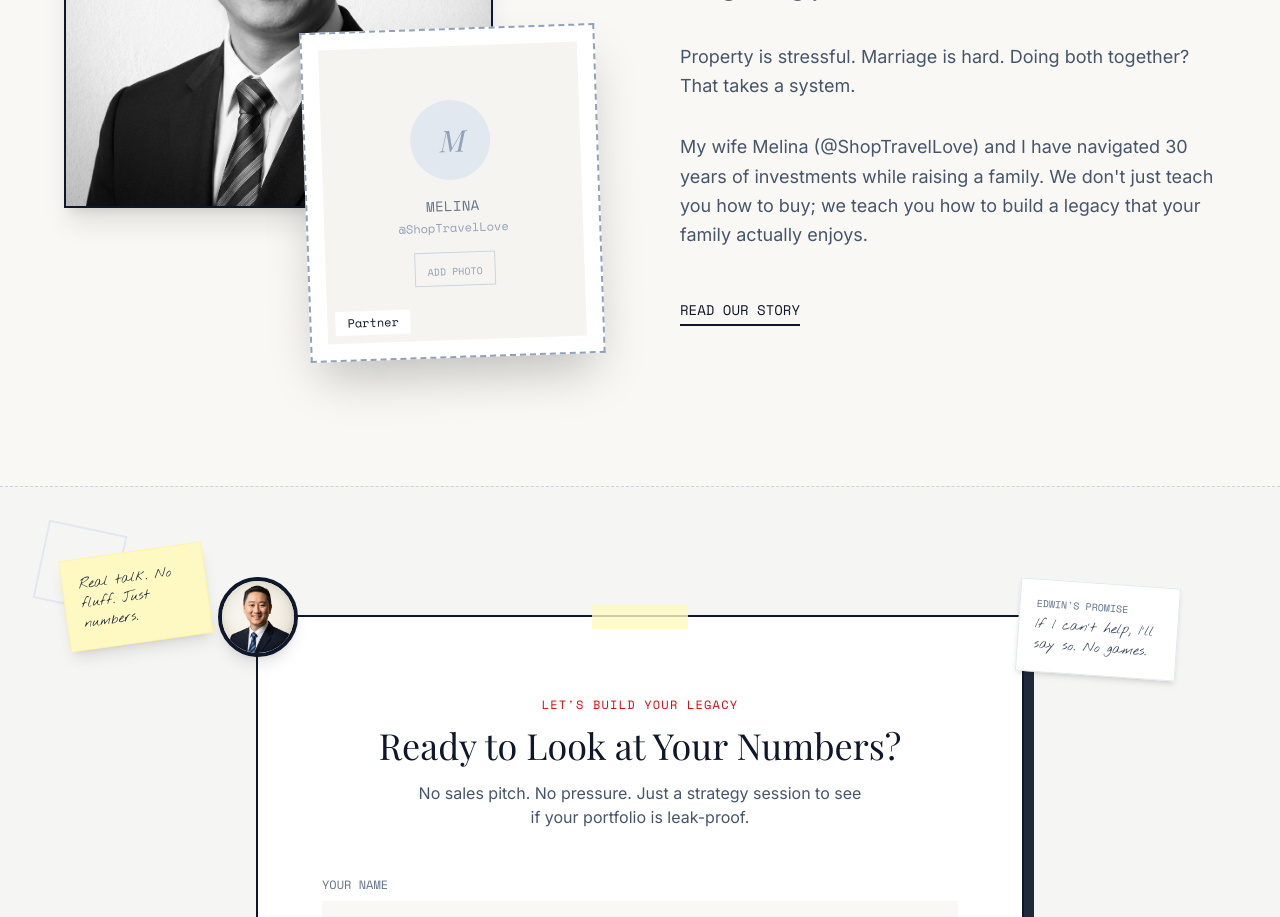
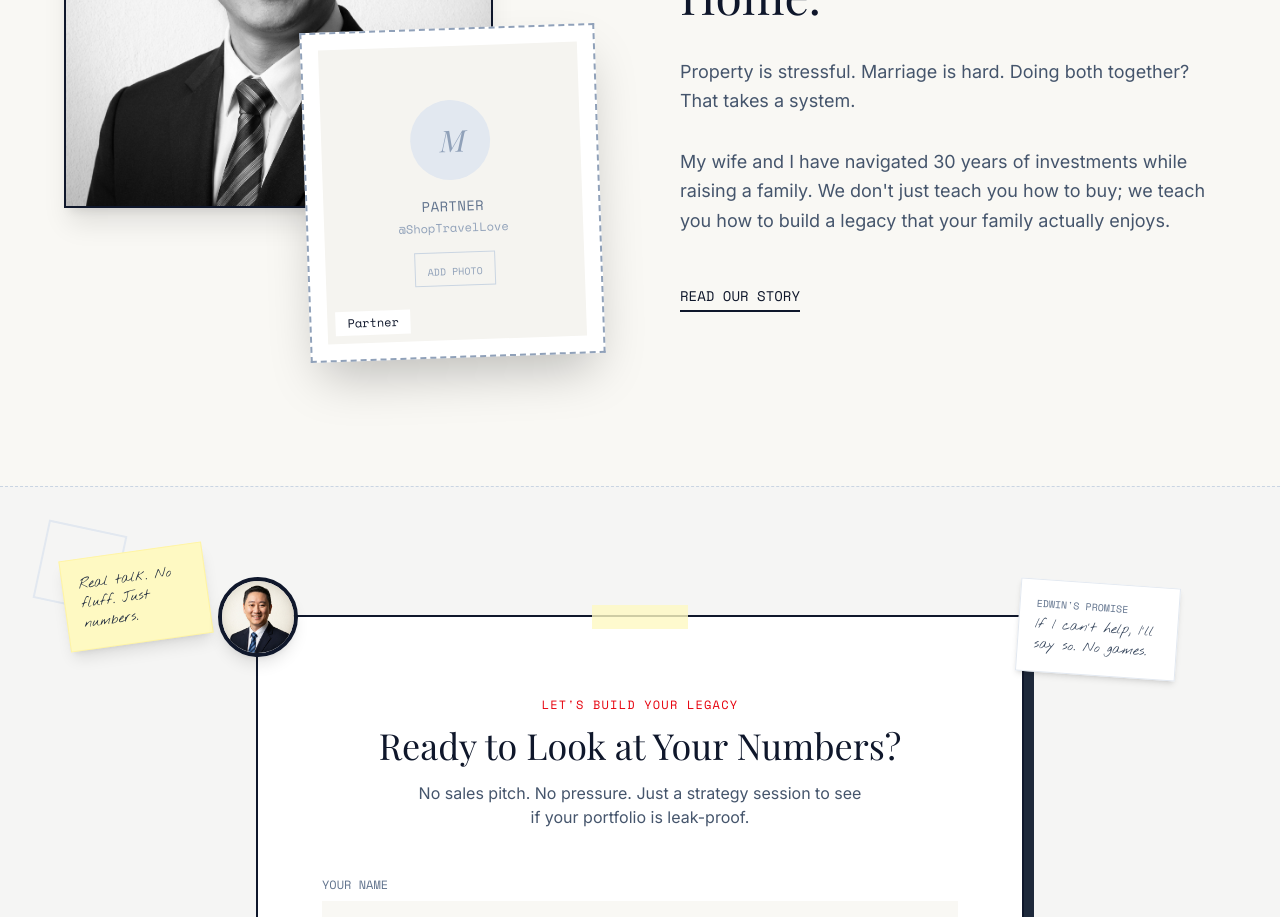
Before and after one commit to usama-1998/edwin-leon, a Next.js app: page / in a window 1280 px wide. Shown: the part 4280-5197 px from the top of the page. Built offline with nearby package versions, Linux system fonts and the light colour scheme; a web font is replaced by a local one.

Commit message:
Remove specific mention of wife's name for privacy

```diff
--- a/src/components/PartnershipSection.tsx
+++ b/src/components/PartnershipSection.tsx
@@ -6,7 +6,7 @@ const PartnershipSection = () => {
         <section className="py-32 px-6 overflow-hidden bg-[#F9F8F4]">
             <div className="max-w-6xl mx-auto grid grid-cols-1 md:grid-cols-2 gap-20 items-center">
 
-                {/* Visual Collage - Edwin (Large) & Melina Placeholder (Smaller) */}
+                {/* Visual Collage - Edwin (Large) & Wife Placeholder (Smaller) */}
                 <div className="relative h-[600px] w-full">
                     {/* Edwin's Photo - Main & Larger */}
                     <div className="absolute top-0 left-0 w-[80%] h-[75%] bg-slate-200 overflow-hidden border-2 border-slate-900 z-10 shadow-xl">
@@ -17,13 +17,13 @@ const PartnershipSection = () => {
                         />
                     </div>
 
-                    {/* Melina Placeholder - Smaller & Below */}
+                    {/* Wife Placeholder - Smaller & Below */}
                     <div className="absolute bottom-0 right-0 w-[55%] h-[55%] bg-white p-4 border-2 border-dashed border-slate-400 z-20 shadow-2xl -rotate-2">
                         <div className="w-full h-full bg-[#F5F4F0] flex flex-col items-center justify-center">
                             <div className="w-20 h-20 rounded-full bg-slate-200 flex items-center justify-center mb-4">
                                 <span className="font-serif text-3xl text-slate-400 italic">M</span>
                             </div>
-                            <span className="font-mono text-sm text-slate-500 uppercase tracking-wide">Melina</span>
+                            <span className="font-mono text-sm text-slate-500 uppercase tracking-wide">Partner</span>
                             <span className="font-mono text-xs text-slate-400 mt-1">@ShopTravelLove</span>
                             <div className="mt-4 border border-slate-300 px-3 py-1">
                                 <span className="font-mono text-[10px] text-slate-400 uppercase">Add Photo</span>
@@ -50,7 +50,7 @@ const PartnershipSection = () => {
                         Property is stressful. Marriage is hard. Doing both together? That takes a system.
                     </p>
                     <p className="font-sans text-lg text-slate-600 mb-12 leading-relaxed">
-                        My wife Melina (@ShopTravelLove) and I have navigated 30 years of investments while raising a family. We don&apos;t just teach you how to buy; we teach you how to build a legacy that your family actually enjoys.
+                        My wife and I have navigated 30 years of investments while raising a family. We don&apos;t just teach you how to buy; we teach you how to build a legacy that your family actually enjoys.
                     </p>
                     <a href="#" className="inline-block border-b-2 border-slate-900 pb-1 font-mono text-sm uppercase hover:text-red-700 hover:border-red-700 transition-colors">
                         Read Our Story
```
